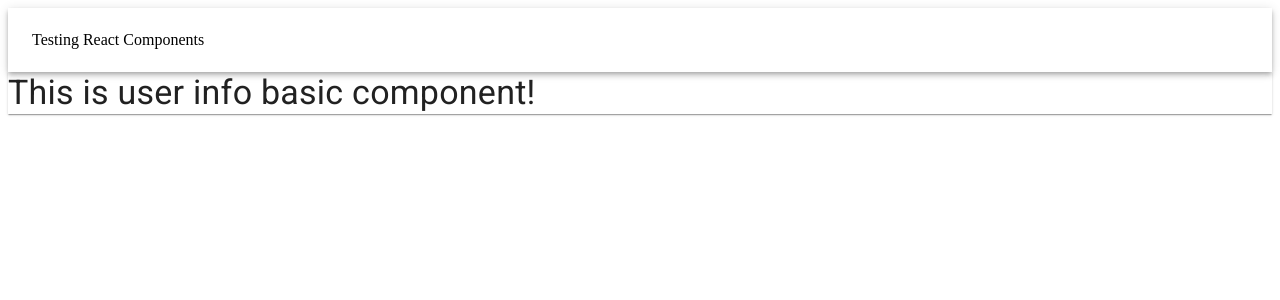
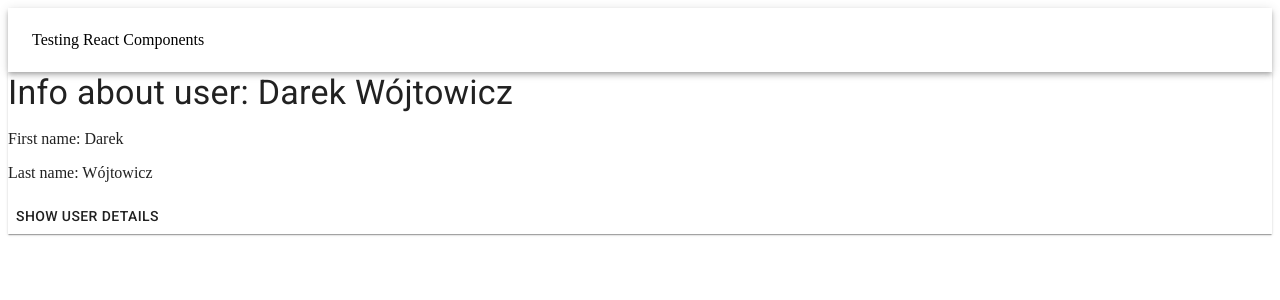
Before and after one commit to dariuszwojtowicz/testing-react-components, a React app: page / in a window 1280 px wide. Shown: the top 300 px of the page. Built offline with nearby package versions, Linux system fonts and the light colour scheme.

Commit message:
UserInfoBasic

```diff
--- a/src/components/App.tsx
+++ b/src/components/App.tsx
@@ -2,6 +2,14 @@ import {AppBar, Toolbar} from '@material-ui/core';
 import * as React from 'react';
 import styles from './App.css';
 import { UserInfoBasic } from "./UserInfoBasic";
+
+const user = {
+  name: 'Darek',
+  lastName: 'Wójtowicz',
+  age: 28,
+  login: 'dariuszwojtowicz',
+  email: 'dariusz.wojtowicz@hotmail.com'
+};
 
 export const App: React.FunctionComponent = () => (
   <div className={styles.container}>
@@ -13,7 +21,7 @@ export const App: React.FunctionComponent = () => (
       </Toolbar>
     </AppBar>
     <main className={styles.main}>
-      <UserInfoBasic />
+      <UserInfoBasic user={user} />
     </main>
   </div>
 );
--- a/src/components/UserInfoBasic.css
+++ b/src/components/UserInfoBasic.css
@@ -3,3 +3,7 @@
   margin: 0 auto;
   padding: 16px;
 }
+
+.details {
+  margin-top: 10px;
+}
--- a/src/components/UserInfoBasic.jsx
+++ b/src/components/UserInfoBasic.jsx
@@ -1,11 +1,33 @@
 import {Paper, Typography} from '@material-ui/core';
-import * as React from 'react';
+import React, { useState } from 'react';
 import * as styles from './UserInfoBasic.css';
+import Button from "@material-ui/core/Button";
 
-export const UserInfoBasic = () => {
+export const UserInfoBasic = ({ user }) => {
+  const [showDetails, setShowDetails] = useState(false);
+
+  const renderUserDetails = () => (
+    <div id="userDetails" className={styles.details}>
+      <Typography variant="h5">Details</Typography>
+      <p>Login: {user.login}</p>
+      <p>Email: {user.email}</p>
+      <p>Age: {user.age}</p>
+    </div>
+  )
+
+  const getUserFullName = () => `${user.name} ${user.lastName}`;
+
+  const toggleDetails = () => setShowDetails(!showDetails);
+
   return (
-    <Paper square={true} className={styles.paper}>
-      <Typography variant="h4">This is user info basic component!</Typography>
-    </Paper>
+    <div>
+      <Paper square={true} className={styles.paper}>
+        <Typography variant="h4">Info about user: {getUserFullName()}</Typography>
+        <p>First name: {user.name}</p>
+        <p>Last name: {user.lastName}</p>
+        <Button type="button" onClick={toggleDetails}>{showDetails ? 'Hide' : 'Show'} user details</Button>
+        {showDetails && renderUserDetails()}
+      </Paper>
+    </div>
   );
 };
```
Also changed, not shown: 1 other file (tests, documents, lock files or other folders).
